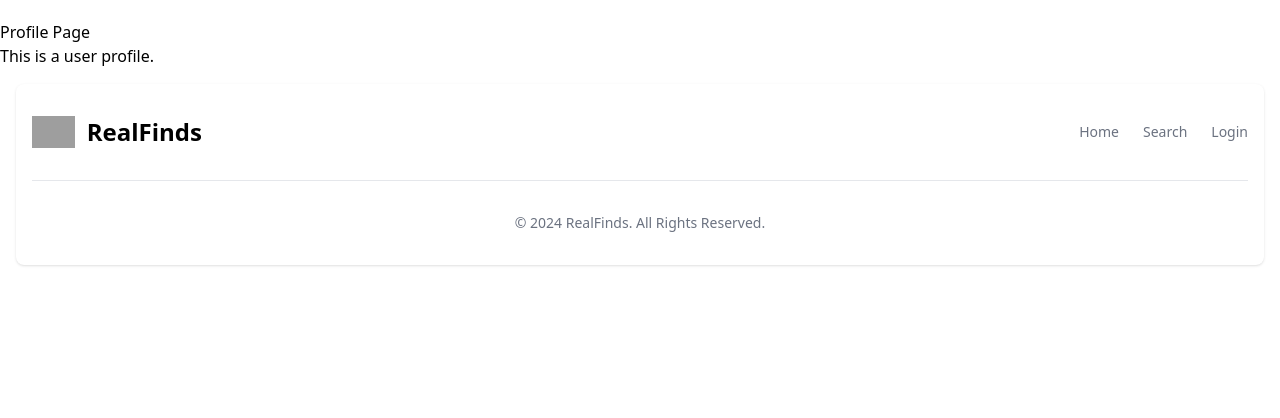
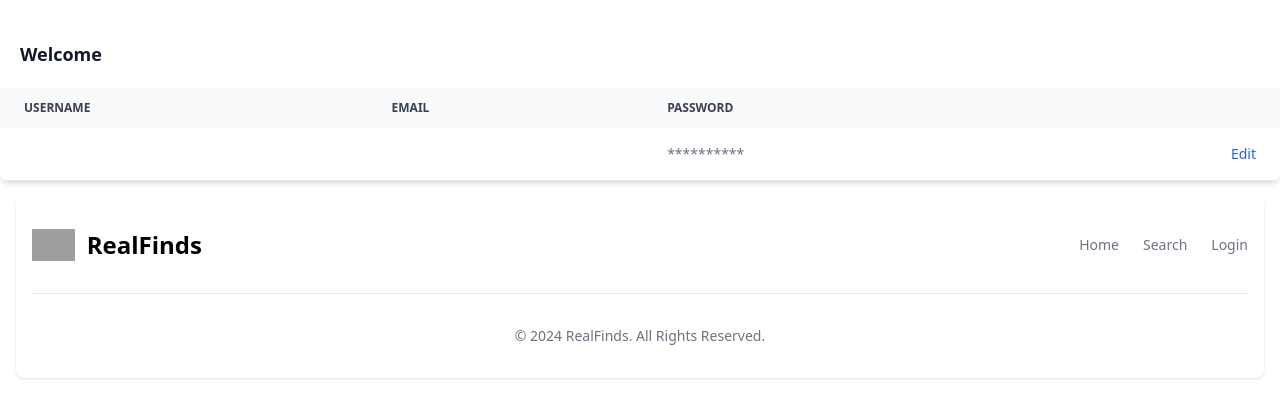
Before and after one commit to mg-archie/real-finds, a Node project: template views/profile.handlebars in a window 1280 px wide. Shown: the part 64-482 px from the top of the page. Run offline with Node 20 templates, Linux system fonts and the light colour scheme; the template is opened without the code that fills it, so the values that code supplies are empty; some libraries are stand-ins or nearby versions; grey boxes are pictures that could not be loaded.

Commit message:
added profile template with user/agent profile info

```diff
--- a/views/login.handlebars
+++ b/views/login.handlebars
@@ -17,7 +17,7 @@
         <div class="flex items-center mb-4">
           <input id="default-checkbox" type="checkbox" value=""
             class="w-4 h-4 text-blue-600 bg-gray-100 border-gray-300 rounded focus:ring-blue-500 dark:focus:ring-blue-600 dark:ring-offset-gray-800 focus:ring-2 dark:bg-gray-700 dark:border-gray-600">
-          <label for="default-checkbox" class="ms-2 text-sm font-medium text-gray-900 dark:text-gray-300">I'm an
+          <label for="default-checkbox" class="ms-2 text-sm font-medium text-gray-600 dark:text-grey-600">I'm an
             Agent</label>
         </div>
       </form>
@@ -43,7 +43,7 @@
         <div class="flex items-center mb-4">
           <input id="default-checkbox" type="checkbox" value=""
             class="w-4 h-4 text-blue-600 bg-gray-100 border-gray-300 rounded focus:ring-blue-500 dark:focus:ring-blue-600 dark:ring-offset-gray-800 focus:ring-2 dark:bg-gray-700 dark:border-gray-600">
-          <label for="default-checkbox" class="ms-2 text-sm font-medium text-gray-900 dark:text-gray-300">I'm an
+          <label for="default-checkbox" class="ms-2 text-sm font-medium text-gray-600 dark:text-grey-600">I'm an
             Agent</label>
         </div>
       </form>
--- a/views/profile.handlebars
+++ b/views/profile.handlebars
@@ -1,8 +1,82 @@
+{{#if isAgent}}
+<div class="relative overflow-x-auto shadow-md sm:rounded-lg">
+  <table class="w-full text-sm text-left rtl:text-right text-gray-500">
+    <caption class="p-5 text-lg font-semibold text-left rtl:text-right text-gray-900 bg-white">
+      Welcome {{this.name}}
+    </caption>
+    <thead class="text-xs text-gray-700 uppercase bg-gray-50">
+      <tr>
+        <th scope="col" class="px-6 py-3">
+          Username
+        </th>
+        <th scope="col" class="px-6 py-3">
+          Email
+        </th>
+        <th scope="col" class="px-6 py-3">
+          Password
+        </th>
+        <th scope="col" class="px-6 py-3">
+          <span class="sr-only">Edit</span>
+        </th>
+      </tr>
+    </thead>
+    <tbody>
+      <tr class="bg-white border-b">
+        <th scope="row" class="px-6 py-4 font-medium text-gray-900 whitespace-nowrap">
+          {{this.name}}
+        </th>
+        <td class="px-6 py-4">
+          {{this.email}}
+        </td>
+        <td class="px-6 py-4">
+          **********
+        </td>
+        <td class="px-6 py-4 text-right">
+          <a href="#" class="font-medium text-blue-600 hover:underline">Edit</a>
+        </td>
+      </tr>
+    </tbody>
+  </table>
+</div>
 
-<h2>Profile Page</h2>
-
-{{#if isAgent}}
-  <p>This is an agent profile.</p>
 {{else}}
-  <p>This is a user profile.</p>
+<div class="relative overflow-x-auto shadow-md sm:rounded-lg">
+  <table class="w-full text-sm text-left rtl:text-right text-gray-500">
+    <caption class="p-5 text-lg font-semibold text-left rtl:text-right text-gray-900 bg-white">
+      Welcome {{this.name}}
+    </caption>
+    <thead class="text-xs text-gray-700 uppercase bg-gray-50">
+      <tr>
+        <th scope="col" class="px-6 py-3">
+          Username
+        </th>
+        <th scope="col" class="px-6 py-3">
+          Email
+        </th>
+        <th scope="col" class="px-6 py-3">
+          Password
+        </th>
+        <th scope="col" class="px-6 py-3">
+          <span class="sr-only">Edit</span>
+        </th>
+      </tr>
+    </thead>
+    <tbody>
+      <tr class="bg-white border-b">
+        <th scope="row" class="px-6 py-4 font-medium text-gray-900 whitespace-nowrap">
+          {{this.name}}
+        </th>
+        <td class="px-6 py-4">
+          {{this.email}}
+        </td>
+        <td class="px-6 py-4">
+          **********
+        </td>
+        <td class="px-6 py-4 text-right">
+          <a href="#" class="font-medium text-blue-600 hover:underline">Edit</a>
+        </td>
+      </tr>
+    </tbody>
+  </table>
+</div>
 {{/if}}
```
Also changed, not shown: public/js/profile.js (+6 -44 lines).
